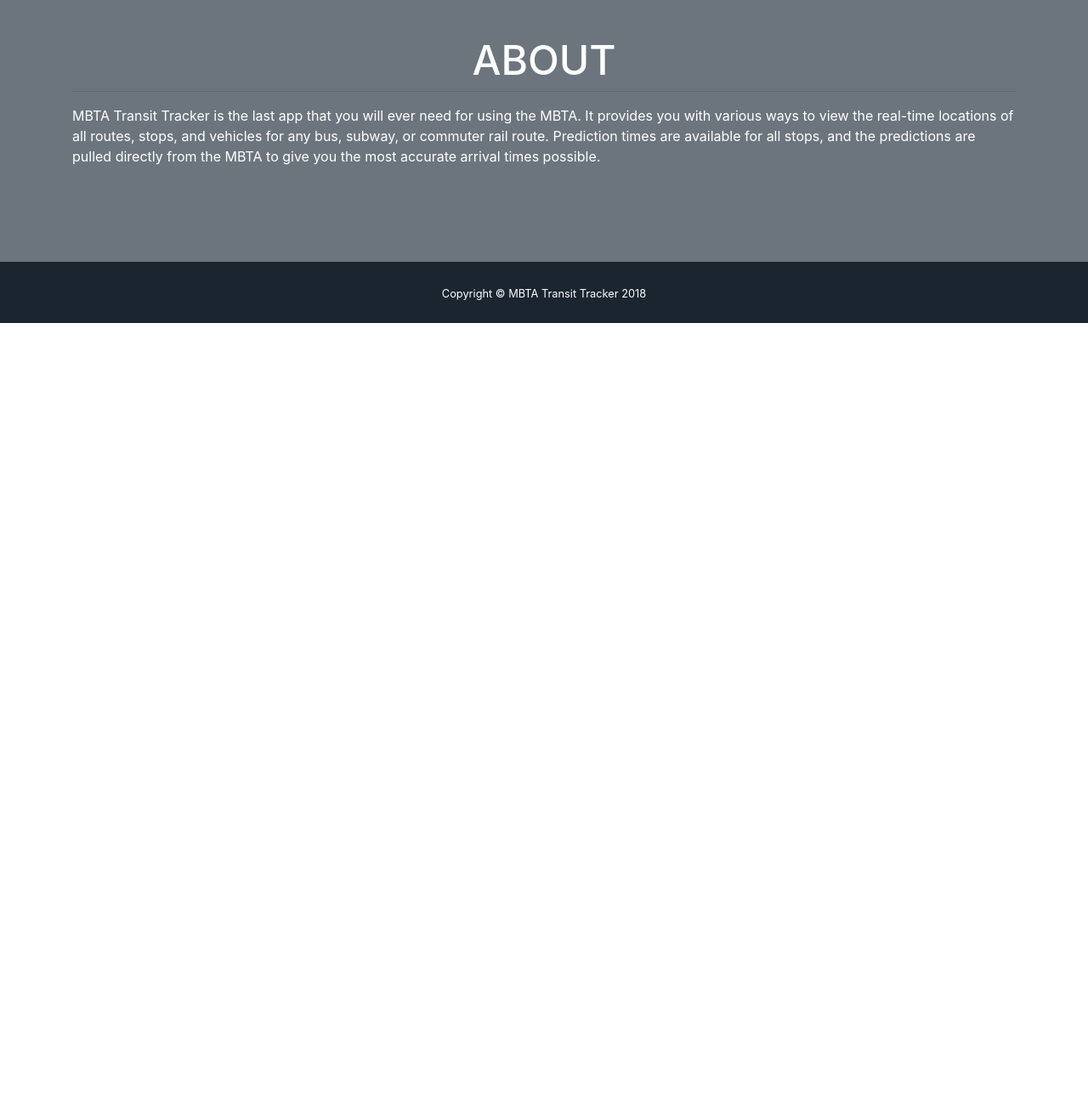
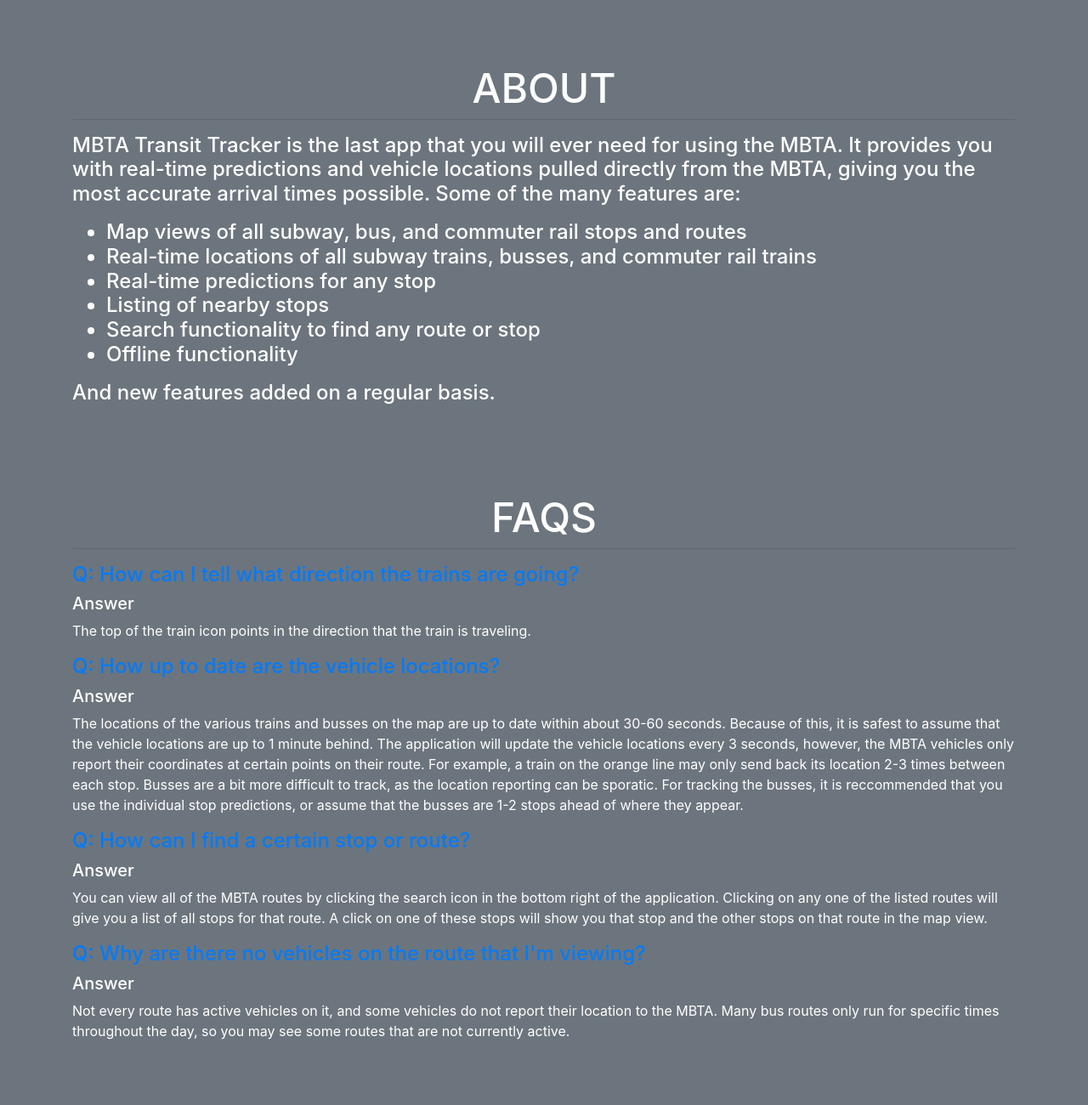
Before and after one commit to sconway/TransitTrackerWebsite, a website with bundled scripts: page index.html in a window 1280 px wide. Shown: the part 740-2040 px from the top of the page at 85% size. Before the commit the page ends 1120 px from the top, so only its background shows below. Built offline with nearby package versions, Linux system fonts and the light colour scheme.

Commit message:
adding faqs

```diff
--- a/index.html
+++ b/index.html
@@ -2,13 +2,16 @@
 <html lang="en">
 
   <head>
-
     <meta charset="utf-8">
     <meta name="viewport" content="width=device-width, initial-scale=1, shrink-to-fit=no">
     <meta name="description" content="">
     <meta name="author" content="">
 
     <title>MBTA Transit Tracker</title>
+
+    <link rel="icon" type="image/png" sizes="32x32" href="favicon-32x32.png">
+    <link rel="icon" type="image/png" sizes="16x16" href="favicon-16x16.png">
+    <link rel="icon" href="favicon.ico">
 
     <!-- Bootstrap core CSS -->
     <link href="vendor/bootstrap/css/bootstrap.min.css" rel="stylesheet">
@@ -32,14 +35,17 @@
     <nav class="navbar navbar-expand-lg bg-secondary fixed-top text-uppercase" id="mainNav">
       <div class="container">
         <a class="navbar-brand js-scroll-trigger" href="#page-top">Transit Tracker</a>
-        <button class="navbar-toggler navbar-toggler-right text-uppercase bg-primary text-white rounded" type="button" data-toggle="collapse" data-target="#navbarResponsive" aria-controls="navbarResponsive" aria-expanded="false" aria-label="Toggle navigation">
+        <button class="navbar-toggler navbar-toggler-right text-uppercase bg-primary text-white rounded" type="button" data-target="#navbarResponsive" aria-controls="navbarResponsive" aria-expanded="false" aria-label="Toggle navigation">
           Menu
           <i class="fa fa-bars"></i>
         </button>
-        <div class="collapse navbar-collapse" id="navbarResponsive">
+        <div class="navbar" id="navbarResponsive">
           <ul class="navbar-nav ml-auto">
             <li class="nav-item mx-0 mx-lg-1">
               <a class="nav-link py-3 px-0 px-lg-3 rounded js-scroll-trigger" href="#about">About</a>
+            </li>
+            <li class="nav-item mx-0 mx-lg-1">
+              <a class="nav-link py-3 px-0 px-lg-3 rounded" href="#faqs">FAQs</a>
             </li>
             <li class="nav-item mx-0 mx-lg-1">
               <a class="nav-link py-3 px-0 px-lg-3 rounded" href="privacy_policy.html" target="_blank">Privacy Policy</a>
@@ -52,7 +58,7 @@
     <!-- Header -->
     <header class="masthead bg-primary text-white text-center">
       <div class="container">
-        <img class="rounded-circle mb-5 d-block mx-auto" src="img/app-icon.png" alt="app icon">
+        <img class="rounded-circle mb-5 d-block mx-auto" src="img/icon.jpeg" alt="app icon">
         <h1 class="text-uppercase mb-0">MBTA Transit Tracker</h1>
         <hr class="star-light">
         <h2 class="font-weight-light mb-0">Real-time stop and vehicle predictions and visualizations</h2>
@@ -64,12 +70,100 @@
       <div class="container">
         <h2 class="text-center text-uppercase text-white">About</h2>
         <hr />
-        <div class="col-xs-12">
-          <p>MBTA Transit Tracker is the last app that you will ever need for using the MBTA. It provides you with various ways to view
-          the real-time locations of all routes, stops, and vehicles for any bus, subway, or commuter rail route. Prediction times
-          are available for all stops, and the predictions are pulled directly from the MBTA to give you the most accurate arrival
-          times possible.</p>
+        <div class="col-xs-12 h4">
+          <p>
+            MBTA Transit Tracker is the last app that you will ever need for using the MBTA. It provides you with real-time
+            predictions and vehicle locations pulled directly from the MBTA, giving you the most accurate arrival times possible.
+            Some of the many features are:
+          </p>
+          <ul>
+            <li>Map views of all subway, bus, and commuter rail stops and routes</li>
+            <li>Real-time locations of all subway trains, busses, and commuter rail trains</li>
+            <li>Real-time predictions for any stop</li>
+            <li>Listing of nearby stops</li>
+            <li>Search functionality to find any route or stop</li>
+            <li>Offline functionality</li>
+          </ul>
+          <p>And new features added on a regular basis.</p>
         </div>
+      </div>
+    </section>
+
+    <!-- FAQs -->
+    <section class="bg-secondary text-white mb-0 pt-0" id="faqs">
+      <div class="container">
+        <h2 class="text-center text-uppercase text-white">FAQs</h2>
+        <hr />
+        <div class="panel-group" id="faqAccordion">
+          <div class="panel panel-default ">
+            <div class="panel-heading question-toggle collapsed">
+              <h4 class="panel-title text-primary">Q: How can I tell what direction the trains are going?</h4>
+
+            </div>
+            <div id="question0" class="panel-collapse">
+              <div class="panel-body">
+                <h5><span class="label label-primary">Answer</span></h5>
+
+                <p>
+                  The top of the train icon points in the direction that the train is traveling.
+                </p>
+              </div>
+            </div>
+          </div>
+          <div class="panel panel-default ">
+            <div class="panel-heading collapsed question-toggle">
+              <h4 class="panel-title text-primary">Q: How up to date are the vehicle locations?</h4>
+
+            </div>
+            <div id="question1" class="panel-collapse">
+              <div class="panel-body">
+                <h5><span class="label label-primary">Answer</span></h5>
+
+                <p>
+                  The locations of the various trains and busses on the map are up to date within about 30-60 seconds. Because of this, it is safest to assume that the vehicle
+                  locations are up to 1 minute behind. The application will update the vehicle locations every 3 seconds, however, the MBTA vehicles only report their coordinates
+                  at certain points on their route. For example, a train on the orange line may only send back its location 2-3 times between each stop. Busses are a bit more difficult
+                  to track, as the location reporting can be sporatic. For tracking the busses, it is reccommended that you use the individual stop predictions, or assume that the busses
+                  are 1-2 stops ahead of where they appear.
+                </p>
+              </div>
+            </div>
+          </div>
+          <div class="panel panel-default ">
+            <div class="panel-heading collapsed question-toggle">
+              <h4 class="panel-title text-primary">Q: How can I find a certain stop or route?</h4>
+
+            </div>
+            <div id="question2" class="panel-collapse">
+              <div class="panel-body">
+                <h5><span class="label label-primary">Answer</span></h5>
+
+                <p>
+                  You can view all of the MBTA routes by clicking the search icon in the bottom right of the application. Clicking on any one of the listed routes
+                  will give you a list of all stops for that route. A click on one of these stops will show you that stop and the other stops on that route in the map view.
+                </p>
+              </div>
+            </div>
+          </div>
+          <div class="panel panel-default ">
+            <div class="panel-heading collapsed question-toggle">
+              <h4 class="panel-title text-primary">Q: Why are there no vehicles on the route that I'm viewing?</h4>
+
+            </div>
+            <div id="question3" class="panel-collapse">
+              <div class="panel-body">
+                <h5><span class="label label-primary">Answer</span></h5>
+
+                <p>
+                  Not every route has active vehicles on it, and some vehicles do not report their location to the MBTA. Many bus routes only run for specific
+                  times throughout the day, so you may see some routes that are not currently active.
+                </p>
+              </div>
+            </div>
+          </div>
+
+        </div>
+        <!--/panel-group-->
       </div>
     </section>
 
```
Also changed, not shown: css/freelancer.min.css, favicon-16x16.png (added), favicon-32x32.png (added), favicon.ico (added), img/app-icon.png (deleted), img/icon-512x512.png (deleted), img/icon.jpeg (added), img/portfolio/cabin.png (deleted), img/portfolio/cake.png (deleted), img/portfolio/circus.png (deleted), img/portfolio/game.png (deleted), img/portfolio/safe.png (deleted), img/portfolio/submarine.png (deleted), img/profile.png (deleted), 1 other file.
